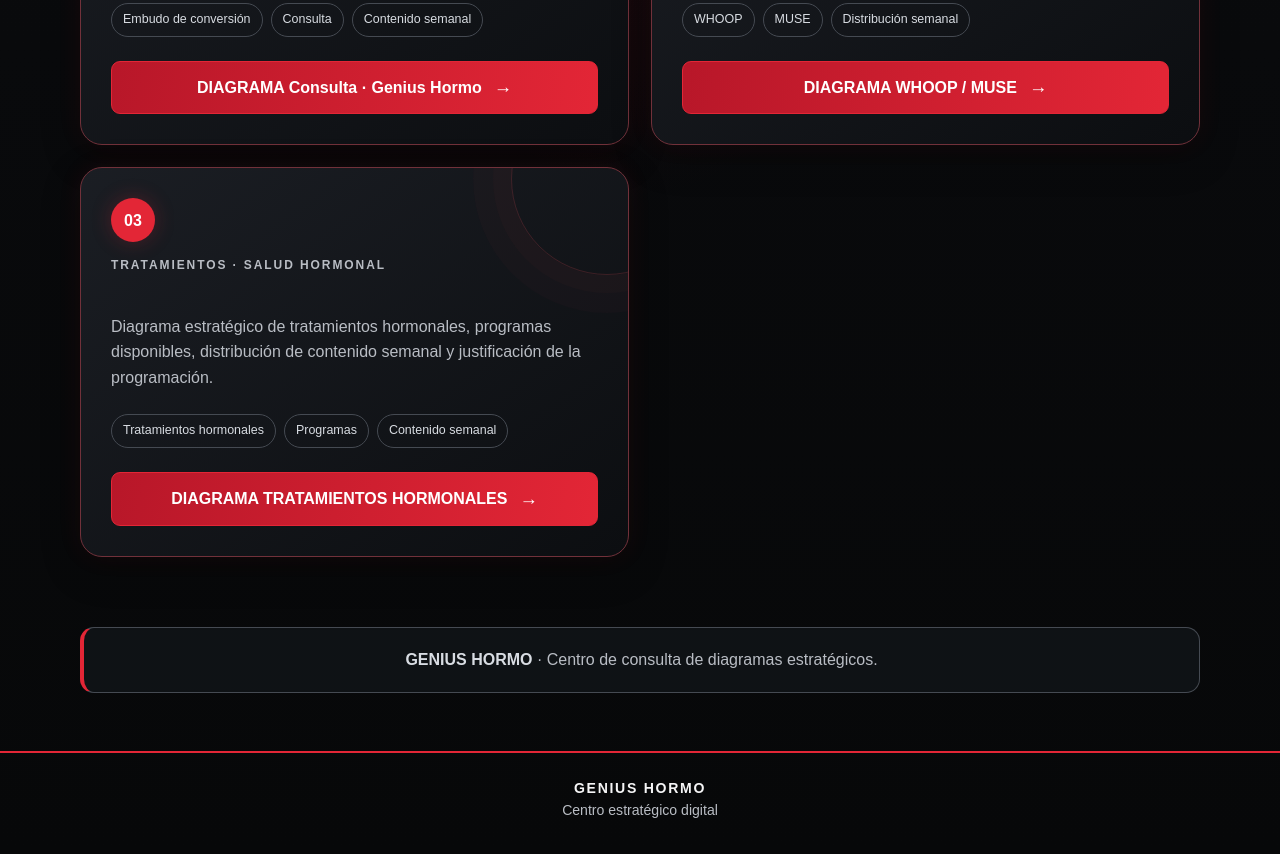
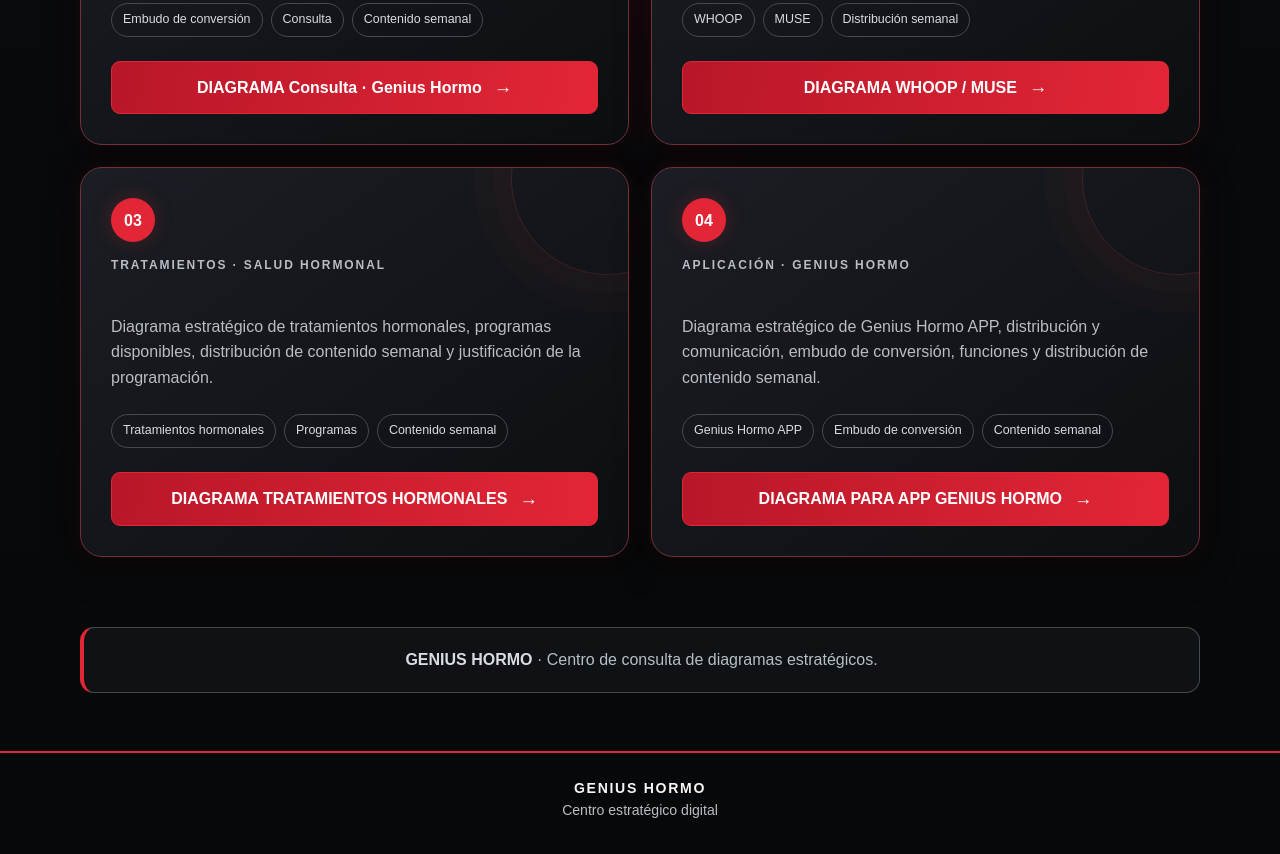
Before and after one commit to eduvigesc95-create/genius-hormo, a plain HTML site: page index.html in a window 1280 px wide. Shown: the part 760-1614 px from the top of the page. Drawn offline with Linux system fonts and the light colour scheme.

Commit message:
Update index.html

```diff
--- a/index.html
+++ b/index.html
@@ -239,6 +239,18 @@
         </div>
         <a class="open-link" href="diagramas/tratamientos-hormonales.html">DIAGRAMA TRATAMIENTOS HORMONALES <span class="arrow">→</span></a>
       </article>
+
+      <article class="card">
+        <div class="number">04</div>
+        <p class="tag">Aplicación · Genius Hormo</p>
+        <p>Diagrama estratégico de Genius Hormo APP, distribución y comunicación, embudo de conversión, funciones y distribución de contenido semanal.</p>
+        <div class="details">
+          <span class="pill">Genius Hormo APP</span>
+          <span class="pill">Embudo de conversión</span>
+          <span class="pill">Contenido semanal</span>
+        </div>
+        <a class="open-link" href="diagramas/app.html">DIAGRAMA PARA APP GENIUS HORMO <span class="arrow">→</span></a>
+      </article>
     </section>
 
     <div class="note">
```
